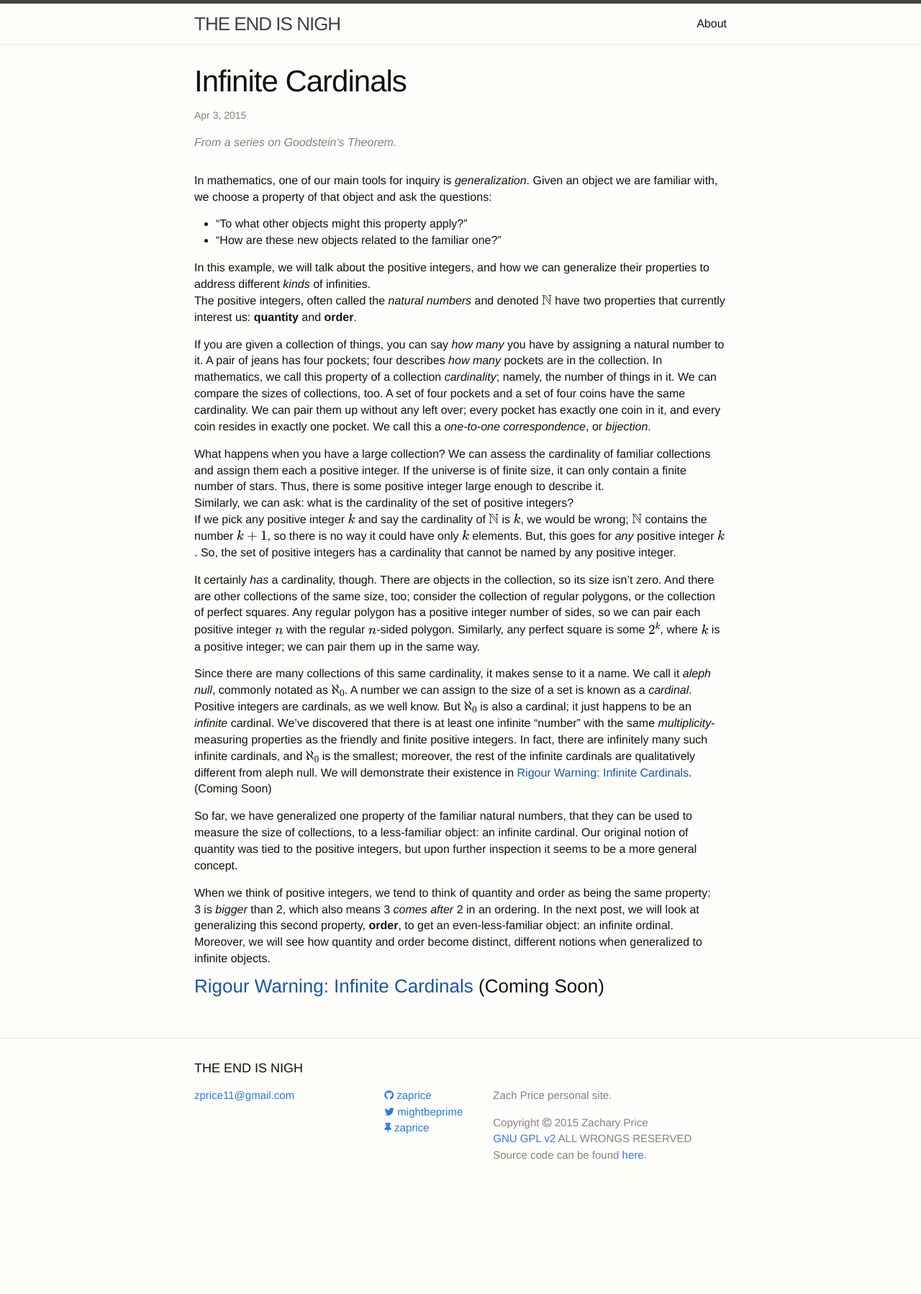
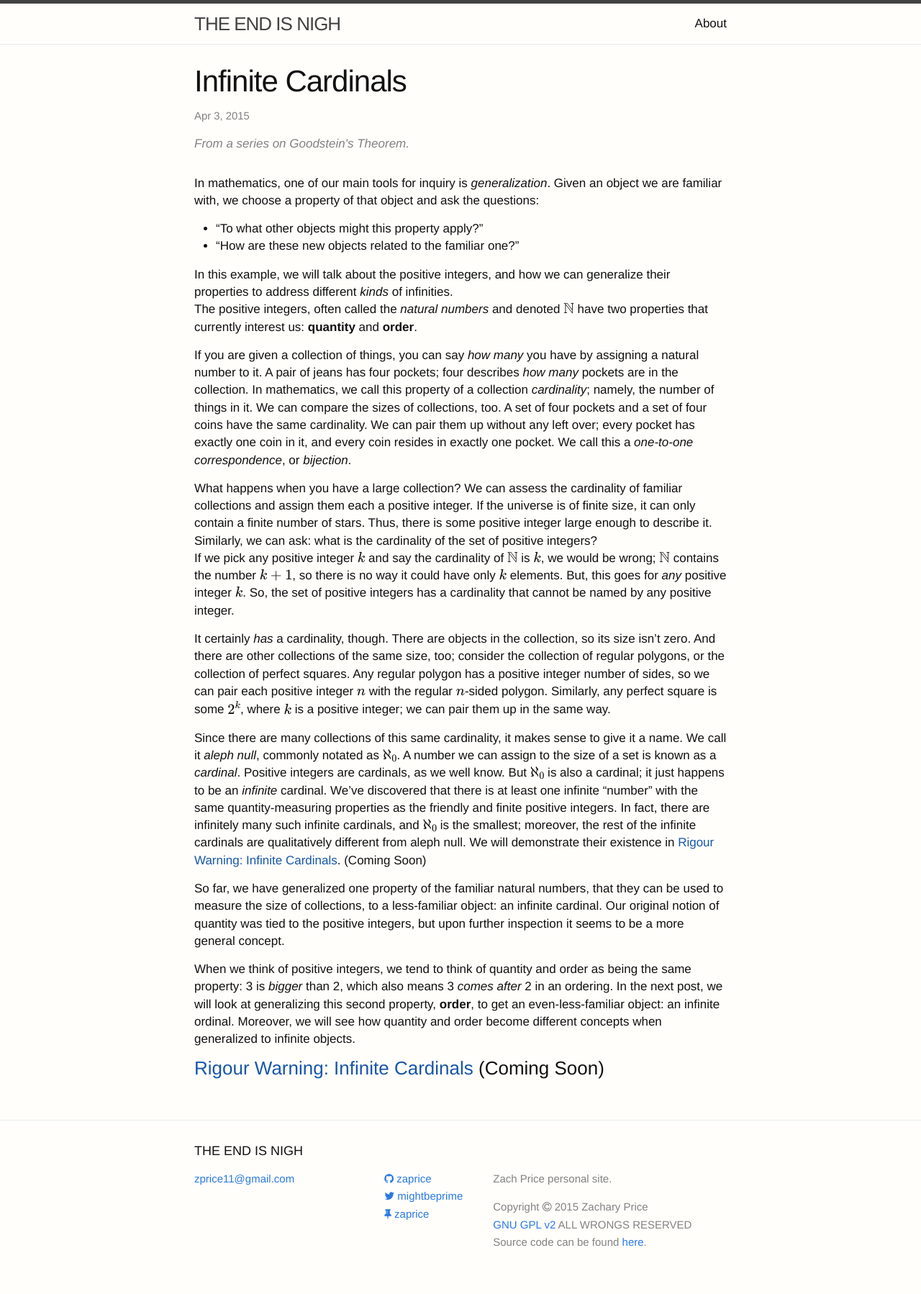
Before and after one commit to zaprice/cryptocalyp.se, a Jekyll site: the page built from _posts/2015-04-03-infinite_cardinals.markdown, in a window 1280 px wide. Shown: the whole page at 72% size. Built offline with Jekyll 4.4.1, drawn with Linux system fonts in a browser that asks for light colours; nearby versions of some CDN libraries; formulas are drawn with MathJax 3; before the commit the page ends 1677 px from its top, so only the background shows below that.

Commit message:
fixed some errors in infinite_cardinals

```diff
--- a/_posts/2015-04-03-infinite_cardinals.markdown
+++ b/_posts/2015-04-03-infinite_cardinals.markdown
@@ -37,11 +37,11 @@ And there are other collections of the same size, too; consider the collection o
 Any regular polygon has a positive integer number of sides, so we can pair each positive integer $$n$$ with the regular $$n$$-sided polygon.
 Similarly, any perfect square is some $$2^k$$, where $$k$$ is a positive integer; we can pair them up in the same way.
 
-Since there are many collections of this same cardinality, it makes sense to it a name.
+Since there are many collections of this same cardinality, it makes sense to give it a name.
 We call it _aleph null_, commonly notated as $$\aleph_0$$.
 A number we can assign to the size of a set is known as a _cardinal_.
 Positive integers are cardinals, as we well know. But $$\aleph_0$$ is also a cardinal; it just happens to be an _infinite_ cardinal.
-We've discovered that there is at least one infinite "number" with the same *multiplicity*-measuring properties as the friendly and finite positive integers.
+We've discovered that there is at least one infinite "number" with the same quantity-measuring properties as the friendly and finite positive integers.
 In fact, there are infinitely many such infinite cardinals, and $$\aleph_0$$ is the smallest; moreover, the rest of the infinite cardinals are qualitatively different from aleph null. We will demonstrate their existence in
 <a class="page-link" href="{{ site.baseurl }}">Rigour Warning: Infinite Cardinals</a>. (Coming Soon)
 
@@ -52,6 +52,6 @@ Our original notion of quantity was tied to the positive integers, but upon furt
 When we think of positive integers, we tend to think of quantity and order as being the same property:
 3 is _bigger_ than 2, which also means 3 _comes after_ 2 in an ordering.
 In the next post, we will look at generalizing this second property, **order**, to get an even-less-familiar object: an infinite ordinal.
-Moreover, we will see how quantity and order become distinct, different notions when generalized to infinite objects.
+Moreover, we will see how quantity and order become different concepts when generalized to infinite objects.
 
 ### <a class="page-link" href="{{ site.baseurl }}">Rigour Warning: Infinite Cardinals</a> (Coming Soon)
--- a/css/main.scss
+++ b/css/main.scss
@@ -7,7 +7,7 @@
 
 // Our variables
 $base-font-family: Helvetica Neue, Helvetica, Arial, sans-serif;
-$base-font-size:   16px;
+$base-font-size:   17px;
 $small-font-size:  $base-font-size * 0.875;
 $base-line-height: 1.42857em;
 $base-font-weight: 300;
```
Also changed, not shown: README.md.
